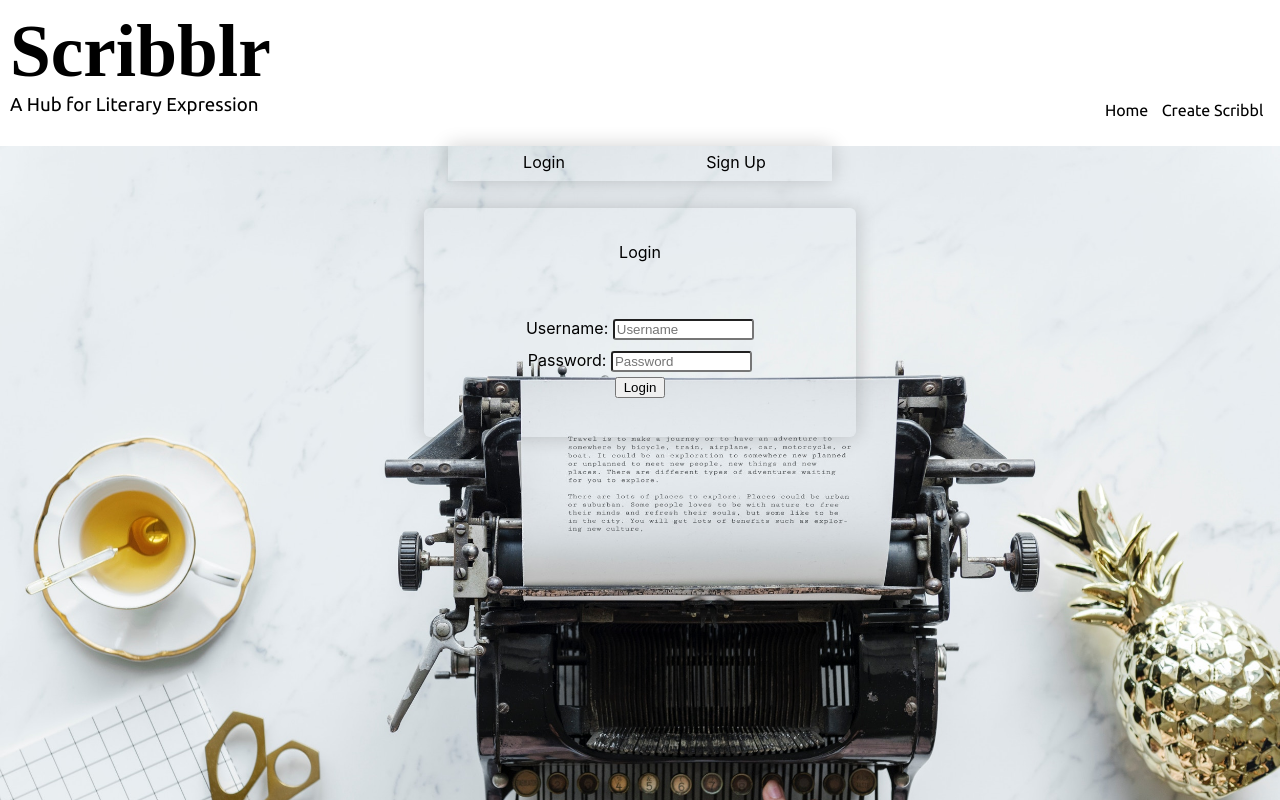
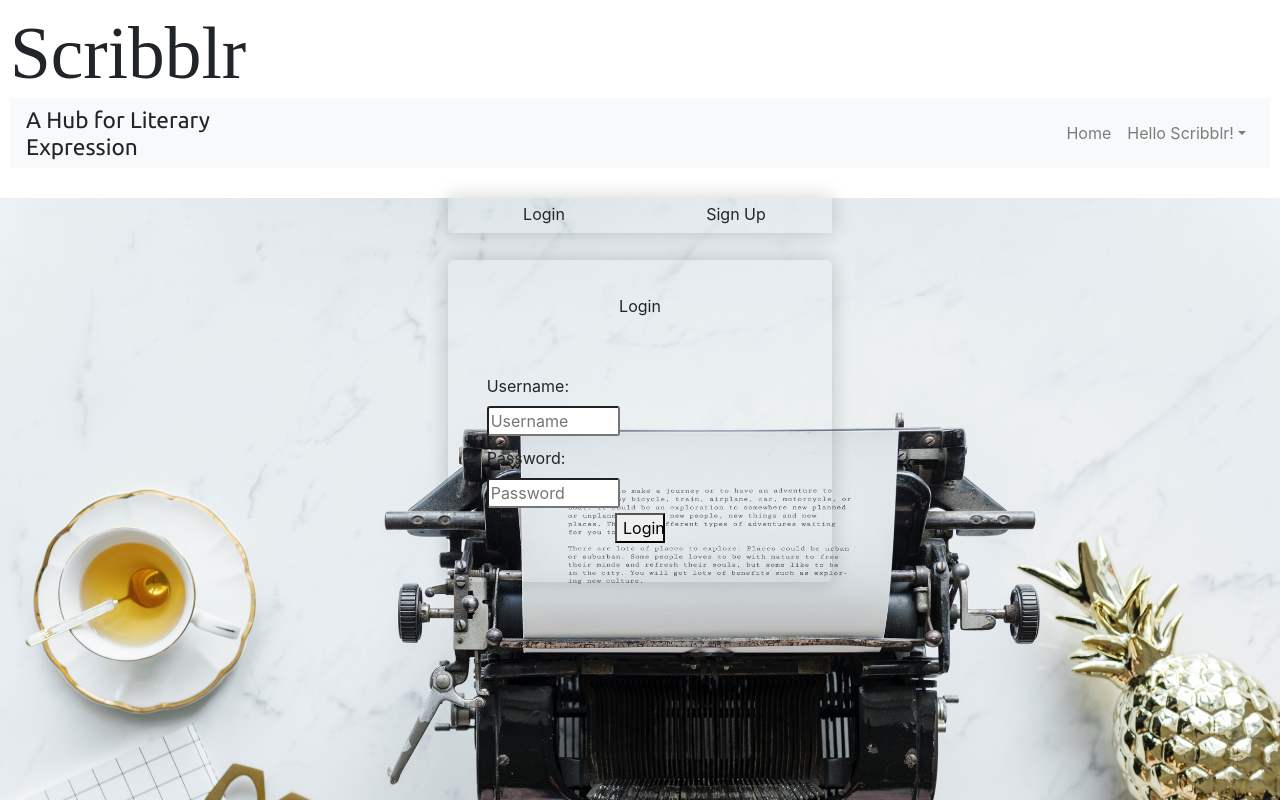
Before and after one commit to ashleyfrancisco06/scribblr, a React (Create React App) app: page / in a window 1280 px wide. Shown: the top 800 px of the page. Built offline with nearby package versions, Linux system fonts and the light colour scheme; no server answers; a web font is replaced by a local one.

Commit message:
styling nav and cards for posts

```diff
--- a/package.json
+++ b/package.json
@@ -7,6 +7,7 @@
     "axios": "^0.18.0",
     "bcrypt": "^3.0.3",
     "body-parser": "^1.18.3",
+    "bootstrap": "^4.2.1",
     "concurrently": "^4.1.0",
     "express": "^4.16.4",
     "morgan": "^1.9.1",
@@ -14,6 +15,7 @@
     "pg-hstore": "^2.3.2",
     "quill": "^1.3.6",
     "react": "^16.7.0",
+    "react-bootstrap": "^1.0.0-beta.5",
     "react-dom": "^16.7.0",
     "react-router-dom": "^4.3.1",
     "react-scripts": "2.1.3",
--- a/public/index.html
+++ b/public/index.html
@@ -1,13 +1,13 @@
 <!DOCTYPE html>
 <html lang="en">
+
 <head>
   <meta charset="utf-8" />
   <link rel="shortcut icon" href="%PUBLIC_URL%/favicon.ico" />
   <link href="https://fonts.googleapis.com/css?family=Life+Savers|Ubuntu" rel="stylesheet">
-    <meta
-      name="viewport"
-      content="width=device-width, initial-scale=1, shrink-to-fit=no"
-    />
+  <link rel="stylesheet" href="https://maxcdn.bootstrapcdn.com/bootstrap/4.2.1/css/bootstrap.min.css" integrity="sha384-GJzZqFGwb1QTTN6wy59ffF1BuGJpLSa9DkKMp0DgiMDm4iYMj70gZWKYbI706tWS"
+    crossorigin="anonymous" />
+  <meta name="viewport" content="width=device-width, initial-scale=1, shrink-to-fit=no" />
   <meta name="theme-color" content="#000000" />
   <!--
       manifest.json provides metadata used when your web app is added to the
@@ -25,6 +25,7 @@
     -->
   <title>React App</title>
 </head>
+
 <body>
   <noscript>You need to enable JavaScript to run this app.</noscript>
   <div id="root"></div>
@@ -39,4 +40,5 @@
       To create a production bundle, use `npm run build` or `yarn build`.
     -->
 </body>
+
 </html>
--- a/src/components/App/App.css
+++ b/src/components/App/App.css
@@ -132,12 +132,20 @@ background:lightskyblue;
   margin: 0 auto;
 
 }
-.existing-post,h2,h5 {
+/* .existing-post,h2,h5 {
   margin:0 auto;
   width:400px;
   text-decoration: none;
   color:black;
-
+  padding:10pt;
   font-size: 15pt;
   background: rgba(255,255,255,.7)
+} */
+
+.card-title{
+  font-size:20px;
+
 }
+.card{
+  margin: 20px auto;
+}
--- a/src/components/App/App.js
+++ b/src/components/App/App.js
@@ -73,7 +73,7 @@ class App extends Component {
   }
 
   render() {
-    console.log(`App: ${this.state.selectedScribbl.title}`)
+
     return (
       <div className="App">
         <Header />
--- a/src/components/ExistingPosts/ExistingPosts.js
+++ b/src/components/ExistingPosts/ExistingPosts.js
@@ -1,13 +1,14 @@
 import React from 'react'
 import Select from "react-select"
-import {Link} from 'react-router-dom'
+import { Link } from 'react-router-dom'
 import genres from "../../scripts/genres.json"
+import { Card } from "react-bootstrap"
 
 
 
 
 const genreOptions = genres.map((genre) => (
-    {value: genre.value, label: genre.label}
+    { value: genre.value, label: genre.label }
 ))
 
 
@@ -17,14 +18,13 @@ const ExistingPosts = (props) => {
     const getCurrentScribbls = () => {
         const currentScribbls = props.searchedScribbls.map((scribbl, key) => {
             return (
-
-                <div id={scribbl.id} onClick={props.selectScribbl} key = {key}>
-                <Link className="existing-post" id={scribbl.id}  onClick={props.selectScribbl}  to={{pathname: `/scribbls/${scribbl.id}`, state: scribbl}}>
-                    <h2>{scribbl.title}</h2>
-                    <h5>{scribbl.content}</h5>
-                    </Link>
-                </div>
-
+                <Card style={{ width: '18rem' }} id={scribbl.id} onClick={props.selectScribbl} key={key} className="scribbl-post">
+                    <Card.Body>
+                            <Card.Title>{scribbl.title}</Card.Title>
+                            <Card.Text>{scribbl.content}</Card.Text>
+                            <Link className="existing-post" id={scribbl.id} onClick={props.selectScribbl} to={{ pathname: `/scribbls/${scribbl.id}`, state: scribbl }}>Read More</Link>
+                    </Card.Body>
+                </Card>
             )
         })
         return currentScribbls
@@ -36,6 +36,7 @@ const ExistingPosts = (props) => {
             <h4 id="scribbls-h2"> Most Recent Scribbls </h4>
 
             <label className="genre-label">Select a Genre: </label>
+
             <Select
                 value={props.selectedOption}
                 onChange={props.handleChange}
--- a/src/components/Header/Header.js
+++ b/src/components/Header/Header.js
@@ -1,6 +1,8 @@
 import React from 'react'
 import './header.css';
-import Nav from "../Nav/Nav"
+// import Nav from "../Nav/Nav"
+import { Navbar, NavDropdown, Nav } from "react-bootstrap"
+import { Link } from "react-router-dom"
 
 
 const Header = () => {
@@ -8,11 +10,29 @@ const Header = () => {
         <header className='header'>
 
             <h1>Scribblr</h1>
-            <Nav />
-            <h3>A Hub for Literary Expression</h3>
+            <Navbar bg="light" variant="light">
+                <h3>A Hub for Literary Expression</h3>
+                <Nav className="mr-auto">
+                    <Nav.Link href="/scribbls">Home</Nav.Link>
+                    <NavDropdown title="Hello Scribblr!" id="basic-nav-dropdown">
+                        <NavDropdown.Item href="#action/3.3">Profile</NavDropdown.Item>
+                        <NavDropdown.Item href="/create-scribbl">Create Scribbl</NavDropdown.Item>
+                        <NavDropdown.Item href="#action/3.2">My Scribbls</NavDropdown.Item>
+
+                        <NavDropdown.Divider />
+                        <NavDropdown.Item href="#action/3.4">Log Out</NavDropdown.Item>
+                    </NavDropdown>
+                </Nav>
+            </Navbar>
+
 
         </header>
     )
 }
 
+// <nav className='nav'>
+        //     <Link to={'/scribbls'}>Home</Link>
+        //     <Link to={'/create-scribbl'}>Create Scribbl</Link>
+        // </nav>
+
 export default Header
--- a/src/components/Header/header.css
+++ b/src/components/Header/header.css
@@ -8,15 +8,14 @@ h1{
 .nav a{
     float:right;
     text-decoration: none;
-    color:black;
+    color:rgba(218,224,239,.7);
     cursor: pointer;
     padding:5pt;
     font-family:'Ubuntu', sans-serif;
 
 }
 nav a:hover{
-    border: 1px solid black;
-    background: black;
+    background:rgba(218,224,239,.7);
     color:white;
     transition: 0.5s;
 
@@ -26,9 +25,15 @@ h3{
     margin:0;
     font-family:'Ubuntu', sans-serif;
     font-weight:500;
+    font-size: 17pt;
 
 }
 #post-form{
     padding:15pt;
     margin:20pt;
 }
+.mr-auto{
+    margin-right: 0;
+    margin-left:800px;
+
+}
--- a/src/components/Nav/Nav.js
+++ /dev/null
@@ -1,15 +0,0 @@
-import React from "react"
-import { Link } from "react-router-dom"
-
-
-const Nav = () => {
-    return (
-        <nav className='nav'>
-            <Link to={'/create-scribbl'}>Create Scribbl</Link>
-            <Link to={'/scribbls'}>Home</Link>
-        </nav>
-    )
-}
-
-
-export default Nav;
```
Also changed, not shown: 1 other file (tests, documents, lock files or other folders). Lines whose indentation alone changed are shown as unchanged.
